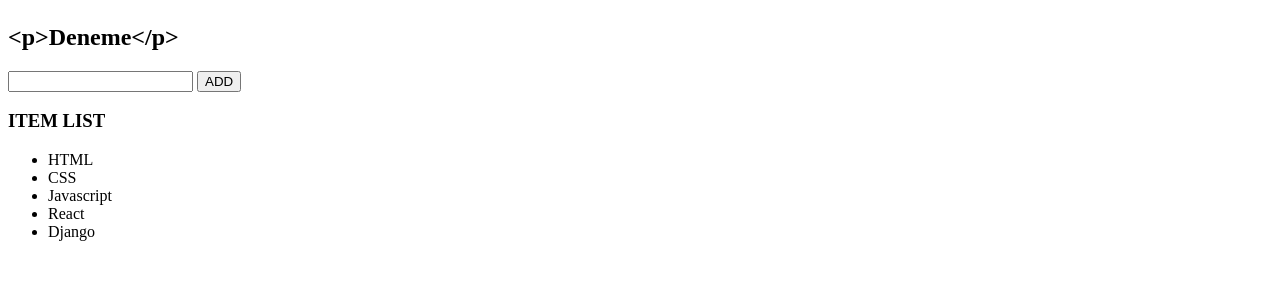
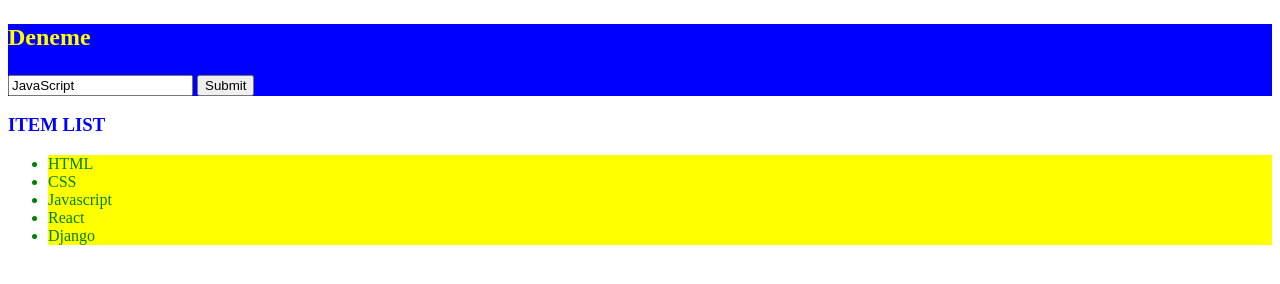
Before and after one commit to sevgi75/my_codess, a plain HTML site: page javascript/js12_dom-intro/index.html in a window 1280 px wide. Shown: the part 76-360 px from the top of the page. Drawn offline with Linux system fonts and the light colour scheme.

Commit message:
query selectors

```diff
--- a/javascript/js12_dom-intro/selectors.js
+++ b/javascript/js12_dom-intro/selectors.js
@@ -31,18 +31,74 @@ h2.innerText = "ADD ITEM"
 h2.innerHTML = "<p>Deneme</p>"
 h2.innerText = "<p>Deneme</p>"
 
+h2.innerHTML = "<p>Deneme</p>"
+
+//* Input elemanlarinin degeri value property'si ile degisir
+document.getElementById("btn").value = "Submit"
+
+const input = document.getElementById("input")
+input.value = "JavaScript"
+
 //*===========================================
 //*          GETELEMENTSBYTAGNAME()
 //*===========================================
+
+const lists = document.getElementsByTagName("li")
+
+//! HTML Collection DOM'un sundugu bir veri yapısıdır.
+//! Array-Like
+console.log(lists) //? HTMLCollection(5) [li.list, li.list, li.list, li.list, li.list]
+
+console.log("SIZE:", lists.length)
+
+//? FOR donguleri itere edilebilir
+for (let li of lists) {
+  console.log(li.textContent)
+}
+//? HTML Collection yapısından Array cevrilebilir.
+const listArray = [...lists] //? Spread ile array e cevrildi.
+listArray.forEach((li) => (li.style.color = "green"))
+
+//? Array.from() metodu ile yine Array'e cevrim yapılabilir.
+Array.from(lists).forEach((li) => (li.style.backgroundColor = "yellow"))
+
+//? ORNEK
+const sections = document.getElementsByTagName("section")
+console.log(sections) //? HTMLCollection(2) [section.add-item, section.item-list]
+
+sections[0].style.backgroundColor = "blue"
+sections[0].style.color = "yellow"
+
+sections[1].style.color = "blue"
 
 //*===========================================
 //*          GETELEMENTSBYCLASSNAME()
 //*===========================================
 
+const myLists = document.getElementsByClassName("list")
+console.log(myLists) //?HTMLCollection(5) [li.list, li.list, li.list, li.list, li.list]
+
+console.log(myLists[3].innerText)
+
+const section = document.getElementsByClassName("item-list") //? tek elemanli bir dizi
+console.log(section[0])
+
 //* ========================================
 //*              QUERYSELECTOR()
 //* ========================================
 
+// ! Query Selector ile id, tag, class seçilebilir.
+//! bu secici akısta gördügü ilk elementi secer.
+
+//? id almak için (#)
+console.log(document.querySelector("#header"))
+
+//? class almak için (.)
+console.log(document.querySelector(".item-list"))
+
+//? tag almak için ()
+console.log(document.querySelector("h3"))
+
 //* ========================================
 //*              QUERYSELECTORALL()
 //* ========================================
```
Also changed, not shown: javascript/js12_dom-intro/index.html (+1 -0 lines).
